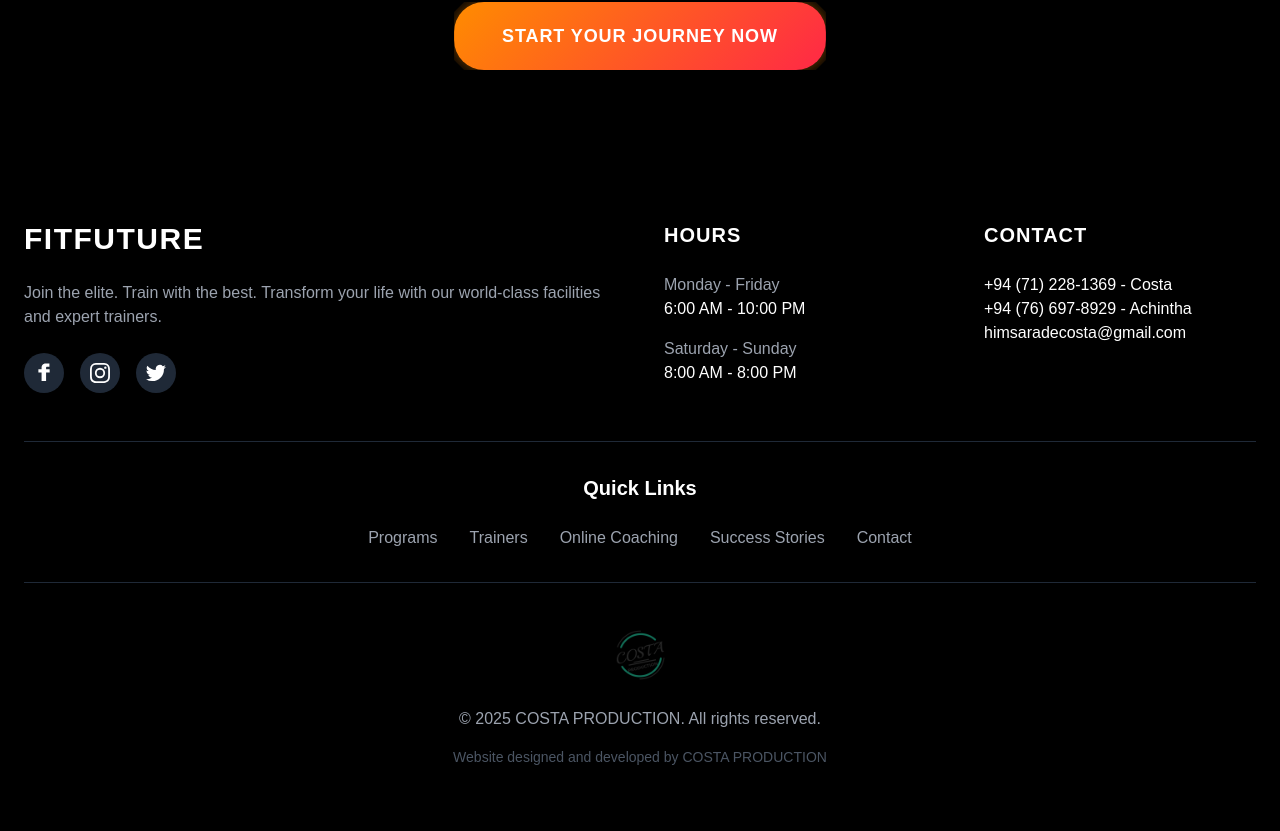
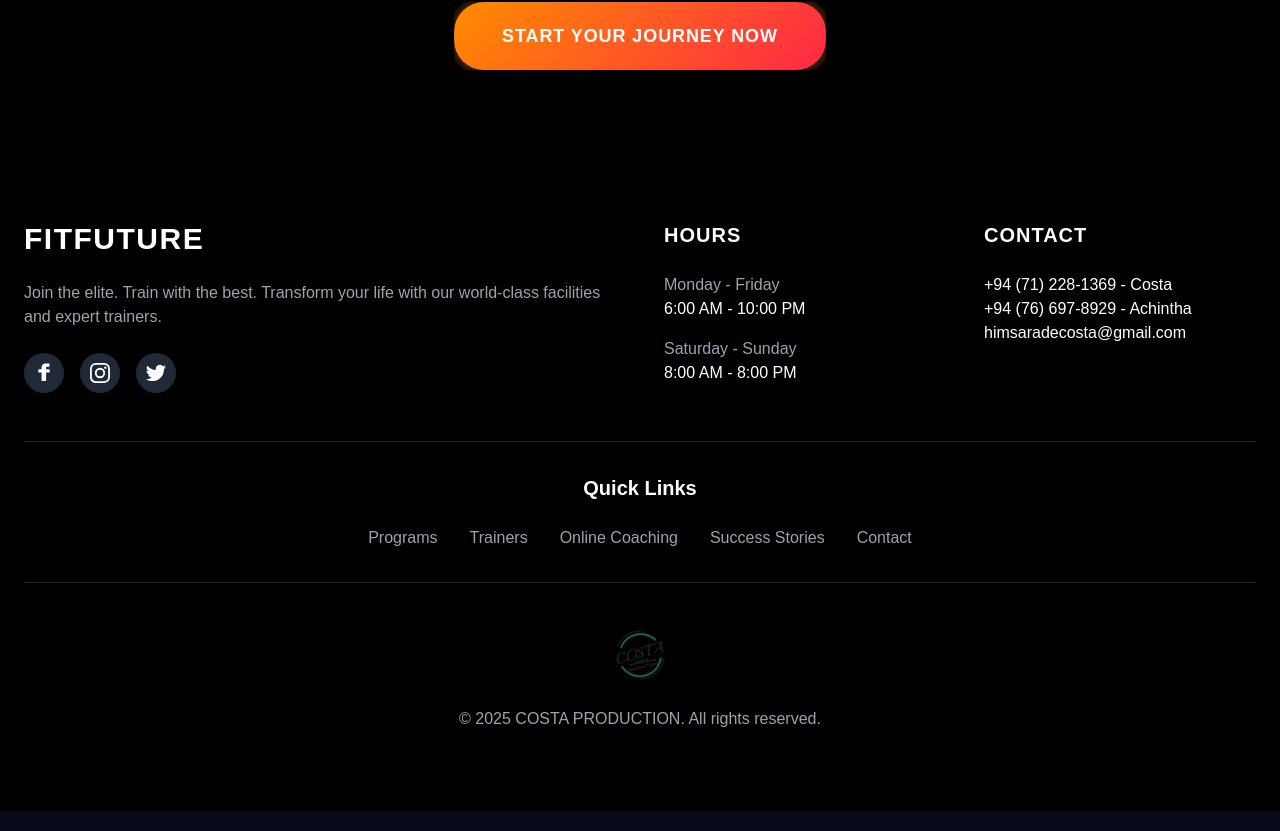
Before and after one commit to costa-tech/GYM-TRAINER-WEBSITE, a React (Vite) app: page /online-coaching in a window 1280 px wide. Shown: the part 2203-3034 px from the top of the page. Built offline with nearby package versions, Linux system fonts and the light colour scheme.

Commit message:
fix: remove website design credit from footer

```diff
--- a/src/components/Footer.jsx
+++ b/src/components/Footer.jsx
@@ -67,9 +67,6 @@ const Footer = () => {
               &copy; {new Date().getFullYear()} COSTA PRODUCTION. All rights reserved.
             </p>
           </div>
-          <p className="text-sm text-gray-600 mt-2">
-            Website designed and developed by COSTA PRODUCTION
-          </p>
         </div>
       </div>
     </footer>
```
